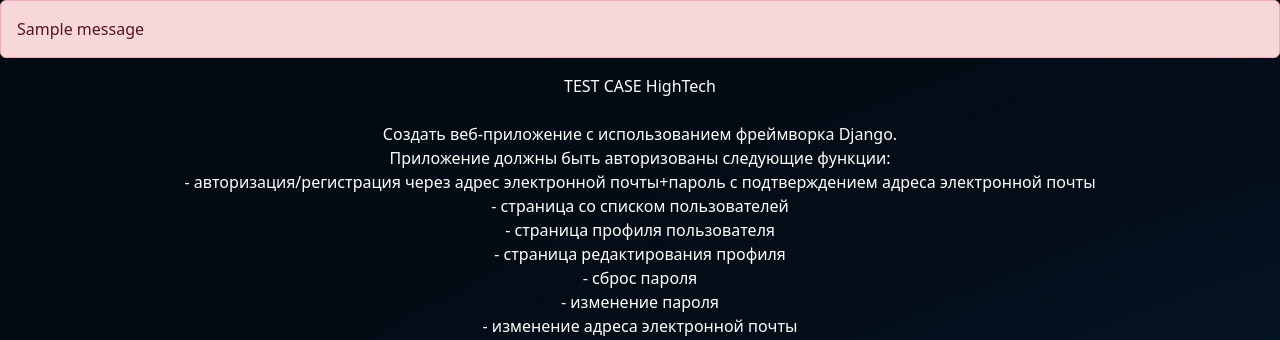
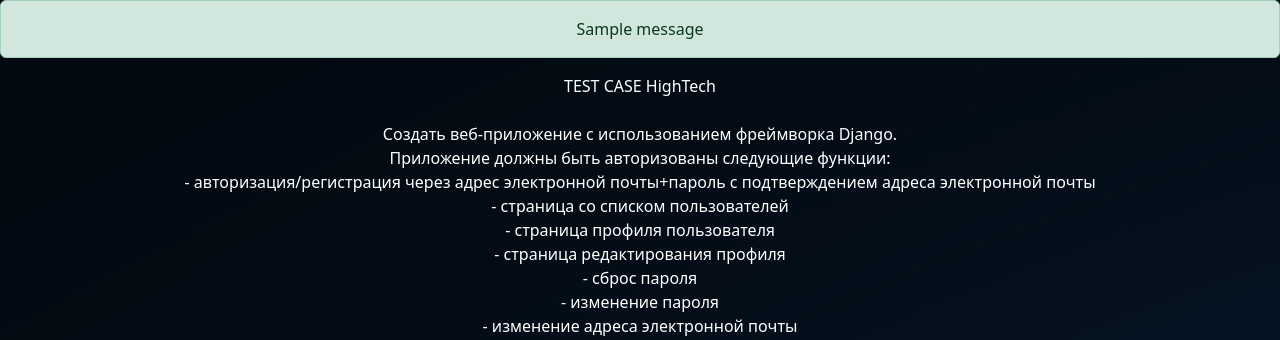
Before and after one commit to Jugern/test_case_hightech, a Django app: page / in a window 1280 px wide. Shown: the part 88-428 px from the top of the page. Run offline with Django 4.2, Linux system fonts and the light colour scheme; tables that the repository leaves empty hold one stand-in row (values such as "Sample post"); one stand-in notice (Sample message) is shown; some libraries are stand-ins or nearby versions.

Commit message:
full project 0.1.3

```diff
--- a/NewUsers/forms.py
+++ b/NewUsers/forms.py
@@ -58,8 +58,12 @@
             email=email,
             password=password,
             first_name=first_name,
-            last_name=last_name
+            last_name=last_name,
+            is_active=False,
         )
+
+        user.is_active = False
+        user.save()
 
         activation_token = ''.join(random.choices(string.ascii_uppercase + string.digits, k=64))
         inactive_user = InactiveUser.objects.create(user=user, activation_token=activation_token)
--- a/templates/main.html
+++ b/templates/main.html
@@ -16,7 +16,13 @@
 
 {% if messages %}
     {% for message in messages %}
-        <div class="alert alert-danger {{ message.tags }}" role="alert">
+        {% if message.tags == 'error' %}
+            <div class="alert alert-danger text-center {{ message.tags }}" role="alert">
+        {% elif message.tags == 'success' %}
+            <div class="alert alert-success text-center {{ message.tags }}" role="alert">
+        {% else %}
+            <div class="alert alert-info text-center {{ message.tags }}" role="alert">
+        {% endif %}
             {{ message }}
         </div>
     {% endfor %}
```
